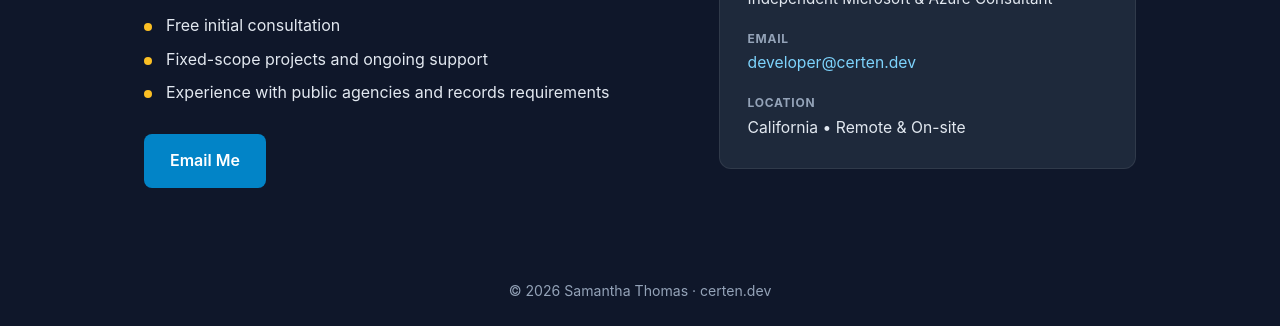
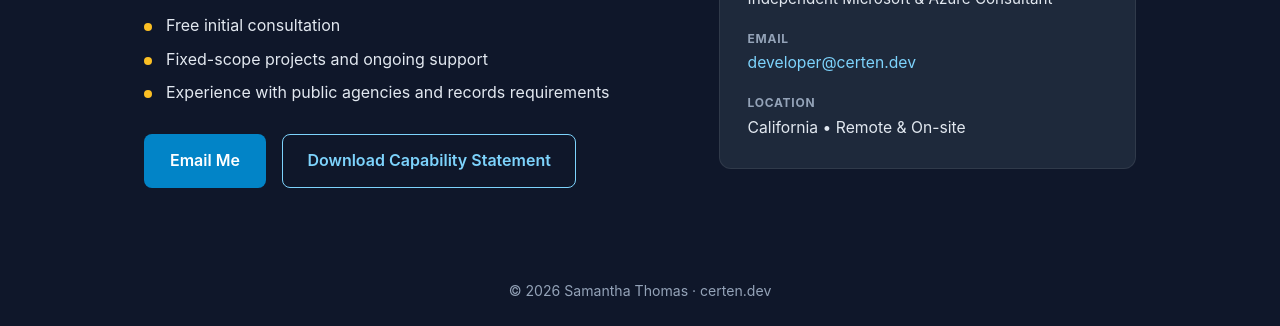
Before and after one commit to certendev/website, a plain HTML site: page index.html in a window 1280 px wide. Shown: the part 2108-2434 px from the top of the page. Drawn offline with Linux system fonts and the light colour scheme.

Commit message:
Add secondary button styles and download link

```diff
--- a/index.html
+++ b/index.html
@@ -160,6 +160,23 @@
     .btn-primary:hover {
       background: var(--accent-dark);
     }
+
+    .btn-secondary {
+      display: inline-block;
+      margin-left: 12px;
+      padding: 13px 24px;
+      border: 1px solid #7dd3fc;
+      border-radius: 8px;
+      color: #7dd3fc;
+      font-weight: 600;
+      font-size: 1rem;
+      transition: background 0.2s ease, color 0.2s ease;
+    }
+
+.btn-secondary:hover {
+  background: #7dd3fc;
+  color: var(--bg);
+}
 
     /* Sections */
     section {
@@ -979,6 +996,7 @@
           <li>Experience with public agencies and records requirements</li>
         </ul>
         <a href="#contact" class="btn-primary js-email-link">Email Me</a>
+        <a href="capability-statement.pdf" download class="btn-secondary">Download Capability Statement</a>
       </div>
 
       <div class="contact-panel">
```
